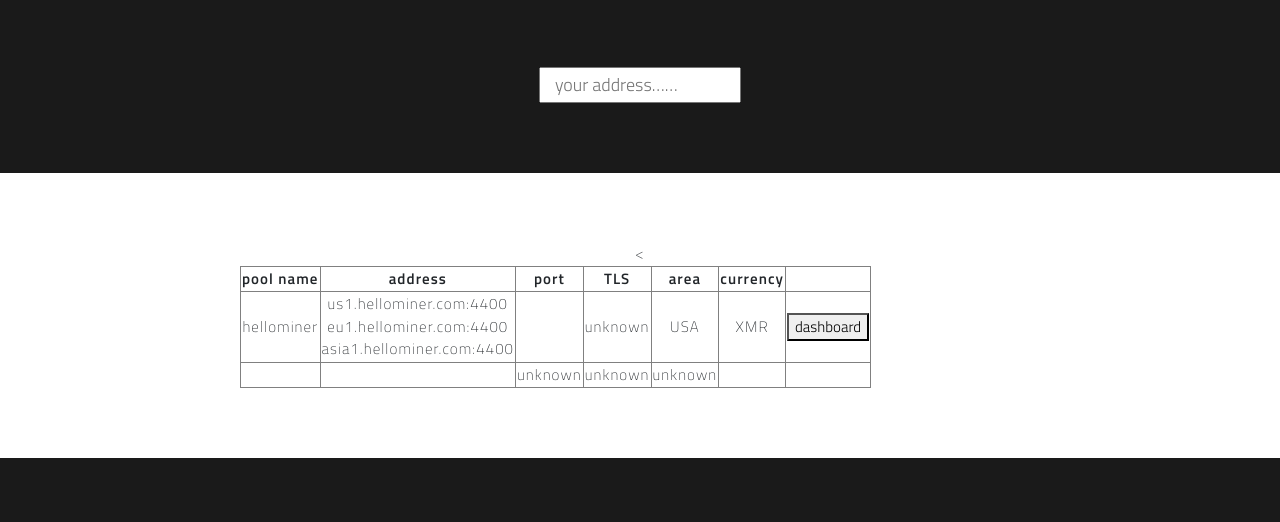
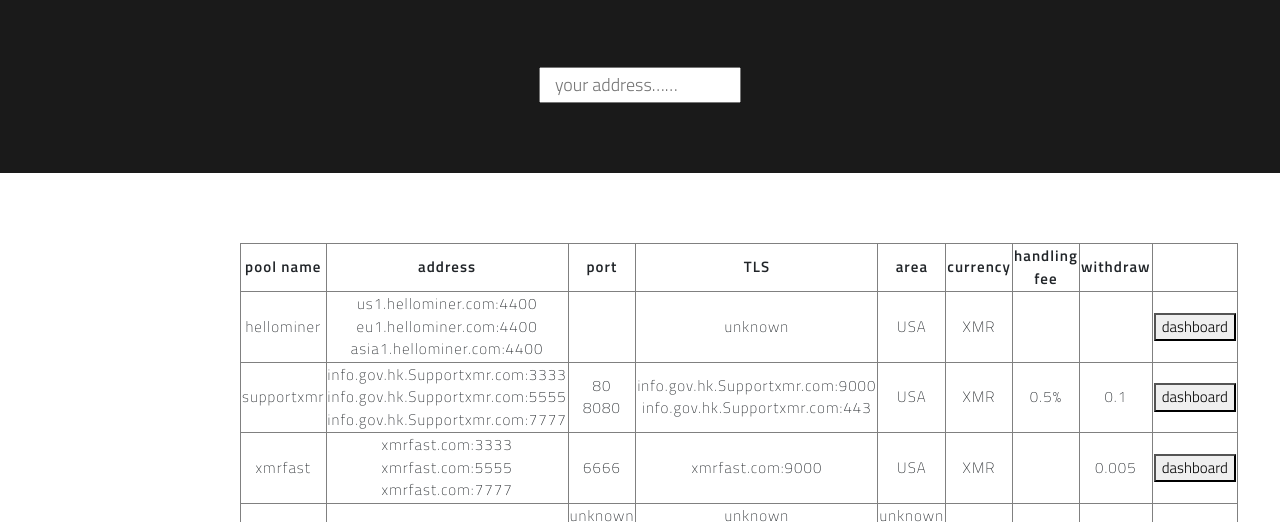
Before and after one commit to XMR-Online/xmr-online.github.io, a plain HTML site: page docs/pools.html in a window 1280 px wide. Shown: the part 68-590 px from the top of the page. Drawn offline with nearby package versions, Linux system fonts and the light colour scheme.

Commit message:
Update pools.html

```diff
--- a/docs/pools.html
+++ b/docs/pools.html
@@ -47,6 +47,8 @@
 		<th>TLS</th>
 		<th>area</th>
 		<th>currency</th>
+		<th>handling fee</th>
+		<th>withdraw</th>
 		<th></th>
     </tr>
     <tr>
@@ -56,14 +58,40 @@
 		<td>unknown</td>
 		<td>USA</td>
 		<td>XMR</td>
+		<td></td>
+		<td></td>
 		<td><button type="button" onclick="javascript:button_onclick_hellominer();">dashboard</button></td>
-		</tr>
-    <<tr>
+	</tr>
+    <tr>
+        <td>supportxmr</td>
+        <td>info.gov.hk.Supportxmr.com:3333</br>info.gov.hk.Supportxmr.com:5555</br>info.gov.hk.Supportxmr.com:7777</td>
+        <td>80</br>8080</td>
+		<td>info.gov.hk.Supportxmr.com:9000</br>info.gov.hk.Supportxmr.com:443</td>
+		<td>USA</td>
+		<td>XMR</td>
+		<td>0.5%</td>
+		<td>0.1</td>
+		<td><button type="button" onclick="javascript:button_onclick_supportxmr();">dashboard</button></td>
+    </tr>
+	<tr>
+        <td>xmrfast</td>
+        <td>xmrfast.com:3333</br>xmrfast.com:5555</br>xmrfast.com:7777</td>
+        <td>6666</td>
+		<td>xmrfast.com:9000</td>
+		<td>USA</td>
+		<td>XMR</td>
+		<td></td>
+		<td>0.005</td>
+		<td><button type="button" onclick="javascript:button_onclick_xmrfast();">dashboard</button></td>
+    </tr>
+	<tr>
         <td></td>
         <td></td>
         <td>unknown</td>
 		<td>unknown</td>
 		<td>unknown</td>
+		<td></td>
+		<td></td>
 		<td></td>
 		<td></td>
     </tr>
@@ -73,6 +101,7 @@
 	</div>
 </section>
 <script language="javascript" type="text/javascript" src="template/footer.js"></script>
+<script type="text/javascript" src="assets/js/jquery-3.6.0.min.js"></script>
 <script type="text/javascript">
 var yourAddress = document.getElementById('yourAddress');
 function button_onclick_hellominer(){
@@ -82,16 +111,28 @@ function button_onclick_hellominer(){
 		alert("请在上方输入框输入钱包地址 (Please enter the wallet address in the input box above)");
 		return;
 	}
-	var url = "Https://hellominer.com/api/v1?currency=XMR&command=AccountTotal&address=" + value;
-	var httpRequest = new XMLHttpRequest();
-	httpRequest.open('GET', url, true);
-	httpRequest.send();
-	httpRequest.onreadystatechange = function () {
-		if (httpRequest.readyState == 4 && httpRequest.status == 200) {
-			var json = httpRequest.responseText;//获取到json字符串，还需解析
-			//alert(json);
-        }
-    };
+	//var url = "https://minexmr.com/api/main/user/stats?address=" + value;
+	alert("暂时不支持该功能");
+}
+function button_onclick_supportxmr(){
+	value = yourAddress.value.replace(/[\s]+/gm, '');
+	if(value.length == 0)
+	{
+		alert("请在上方输入框输入钱包地址 (Please enter the wallet address in the input box above)");
+		return;
+	}
+	//var url = "https://minexmr.com/api/main/user/stats?address=" + value;
+	alert("暂时不支持该功能");
+}
+function button_onclick_xmrfast(){
+	value = yourAddress.value.replace(/[\s]+/gm, '');
+	if(value.length == 0)
+	{
+		alert("请在上方输入框输入钱包地址 (Please enter the wallet address in the input box above)");
+		return;
+	}
+	//var url = "https://minexmr.com/api/main/user/stats?address=" + value;
+	alert("暂时不支持该功能");
 }
 </script>
 </body>
```
